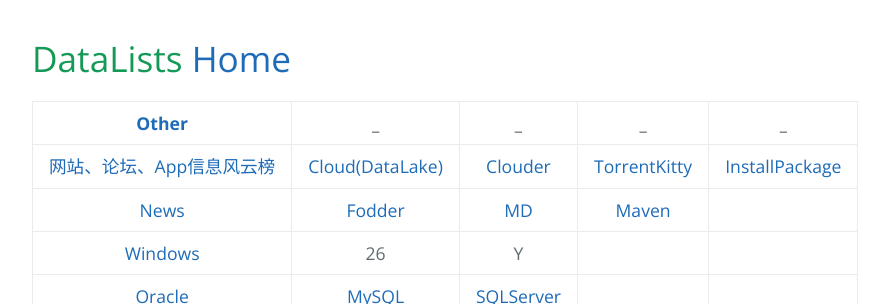
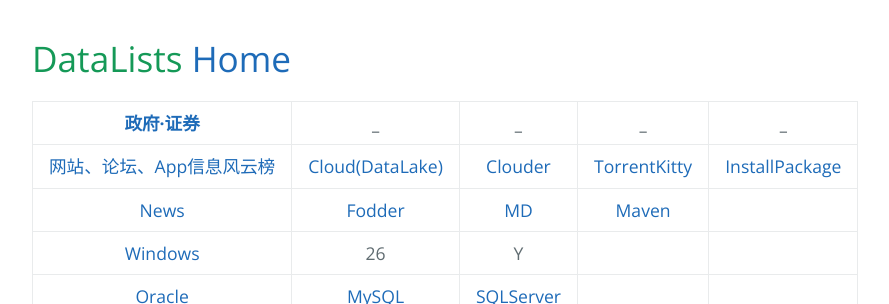
Before and after one commit to AmbroseRen/test, a Jekyll site: the page built from Data/index.md, in a window 1280 px wide. Shown: the top 304 px of the page, without its empty margins (192-1081 px from the left). Built offline with Jekyll 4.4.1, drawn with Linux system fonts in a browser that asks for light colours; our own code applies the rules of GitHub Pages for plain Markdown files; the repository's description, which GitHub fills in, is left out.

Commit message:
Update index.md

```diff
--- a/Data/index.md
+++ b/Data/index.md
@@ -1,6 +1,6 @@
 # DataLists             [Home](../index.md)
 
-| [Other](Other.md) | _ | _ | _ | _ |
+| [政府·证券](Other.md) | _ | _ | _ | _ |
 |:---:|:---:|:---:|:---:|:---:|
 | [网站、论坛、App信息风云榜](DataRank.md) | [Cloud(DataLake)](DataLake.md) | [Clouder](Clouder.md) | [TorrentKitty](TorrentKitty.md) | [InstallPackage](InstallPackage/index.md) |
 | [News](News/index.md) | [Fodder](Fodder/index.md) | [MD](MD/index.md) | [Maven](Maven/index.md) |  |
```
